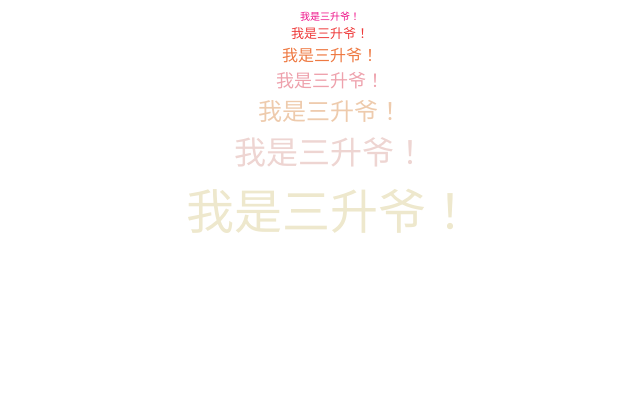
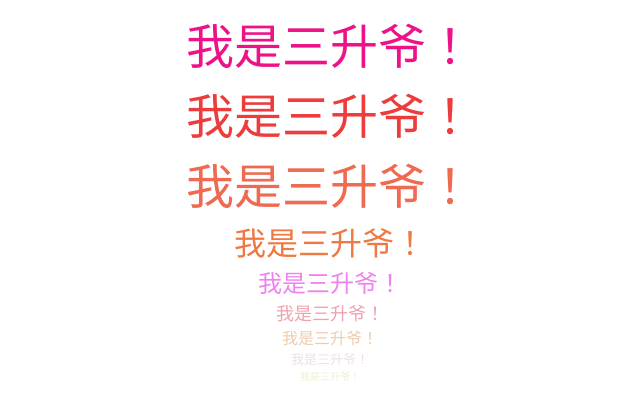
Before and after one commit to LusxGogogo/LusxGogogo.github.io, a plain HTML site: page index.html in a window 1280 px wide. Shown: the whole page, without its empty margins (310-950 px from the left). Drawn offline with Linux system fonts and the light colour scheme.

Commit message:
Update index.html

```diff
--- a/index.html
+++ b/index.html
@@ -1,7 +1,9 @@
-<center><font size="1" color="#EE1289">我是三升爷！</font></center>
-<center><font size="2" color="#EE3B3B">我是三升爷！</font></center>
-<center><font size="3" color="#EE7942">我是三升爷！</font></center>
+<center><font size="9" color="#EE1289">我是三升爷！</font></center>
+<center><font size="8" color="#EE3B3B">我是三升爷！</font></center>
+<center><font size="7" color="#EE6A50">我是三升爷！</font></center>
+<center><font size="6" color="#EE7942">我是三升爷！</font></center>
+<center><font size="5" color="#EE82EE">我是三升爷！</font></center>
 <center><font size="4" color="#EEA2AD">我是三升爷！</font></center>
-<center><font size="5" color="#EECBAD">我是三升爷！</font></center>
-<center><font size="6" color="#EED5D2">我是三升爷！</font></center>
-<center><font size="7" color="#EEE8CD">我是三升爷！</font></center>
+<center><font size="3" color="#EECBAD">我是三升爷！</font></center>
+<center><font size="2" color="#EEE0E5">我是三升爷！</font></center>
+<center><font size="1" color="#EEEED1">我是三升爷！</font></center>
```
